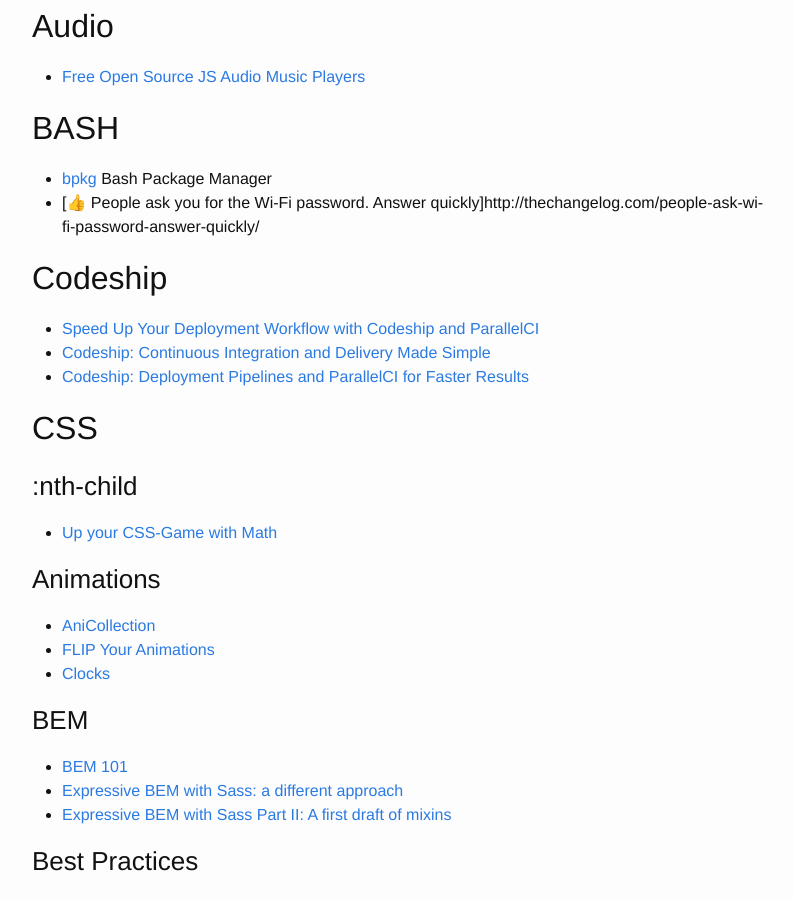
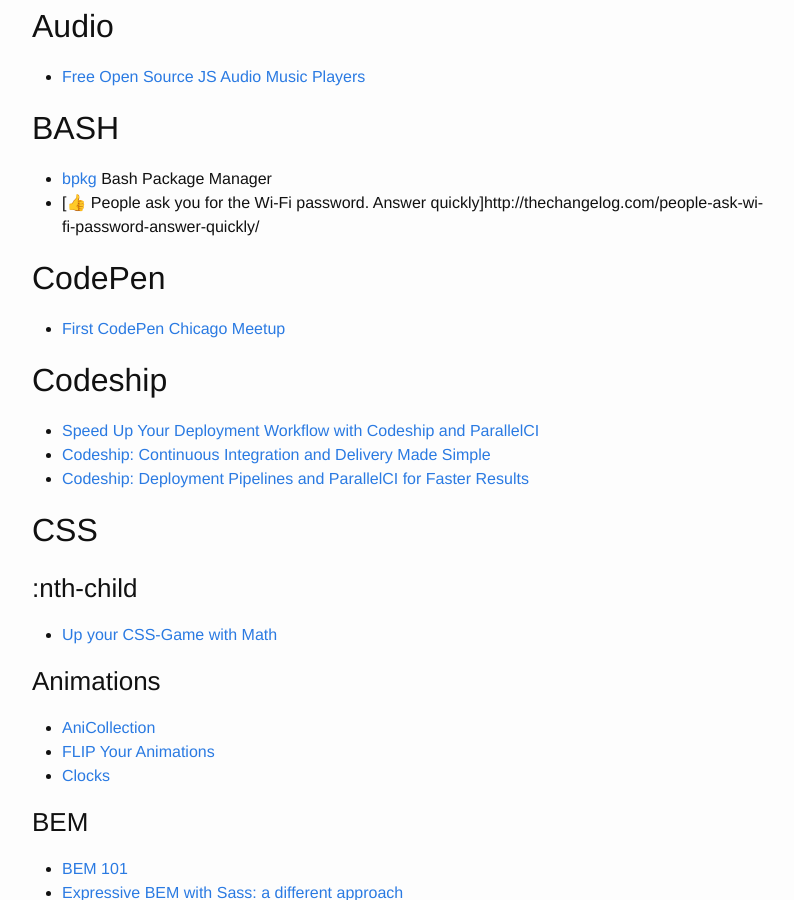
Before and after one commit to brownerd/brownerd.github.io, a Jekyll site: the page built from _posts/2015-01-01-reading-list-2015.md, in a window 1280 px wide and 900 px high, scrolled down 2529 px. Shown: the whole window, without its empty margins (238-1032 px from the left). Built offline with Jekyll 4.4.1, drawn with Linux system fonts in a browser that asks for light colours; emoji names are drawn with the system emoji font.

Commit message:
add codepen

```diff
--- a/_posts/2015-01-01-reading-list-2015.md
+++ b/_posts/2015-01-01-reading-list-2015.md
@@ -144,6 +144,9 @@ Here are the agencies, people and sites that I was most influenced by in 2015
 
 
 
+
+## CodePen
+- [First CodePen Chicago Meetup](http://codepen.io/poopsplat/blog/first-codepen-chicago-meetup)
 
 
 
```
